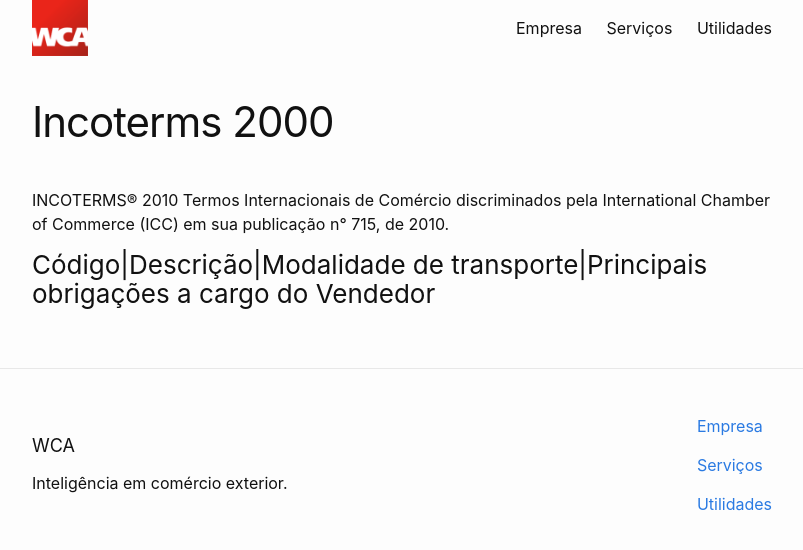
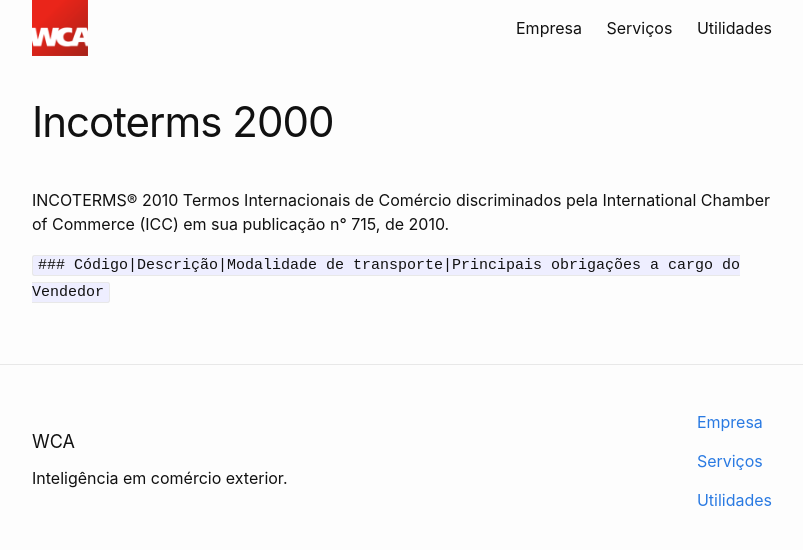
Before and after one commit to WCAComex/wcacomex.github.io, a Jekyll site: the page built from _utilidades/incoterms-2000.markdown, in a window 1280 px wide. Shown: the top 550 px of the page, without its empty margins (238-1041 px from the left). Built offline with Jekyll 4.4.1, drawn with Linux system fonts in a browser that asks for light colours.

```diff
--- a/_utilidades/incoterms-2000.markdown
+++ b/_utilidades/incoterms-2000.markdown
@@ -6,4 +6,4 @@ date: 2017-10-23 00:17:00 -02:00
 INCOTERMS® 2010
 Termos Internacionais de Comércio discriminados pela International Chamber of Commerce (ICC) em sua publicação n° 715, de 2010.
 
-### Código|Descrição|Modalidade de transporte|Principais obrigações a cargo do Vendedor
+`### Código|Descrição|Modalidade de transporte|Principais obrigações a cargo do Vendedor`
```
